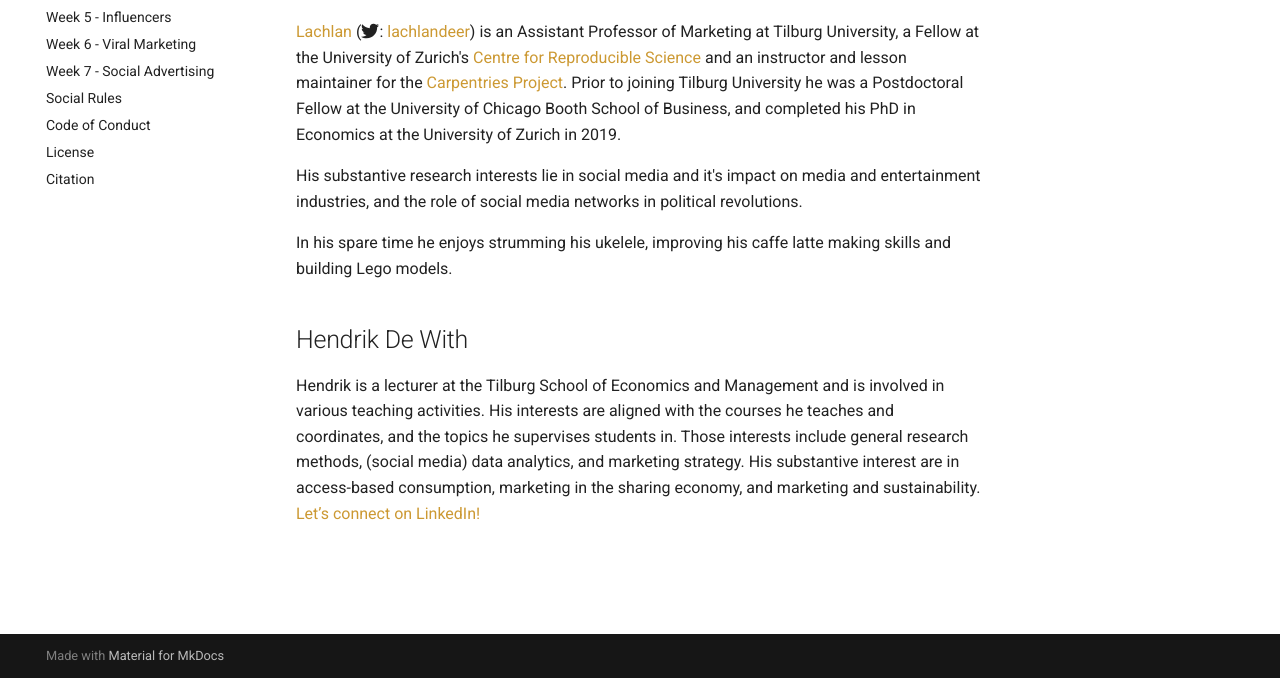
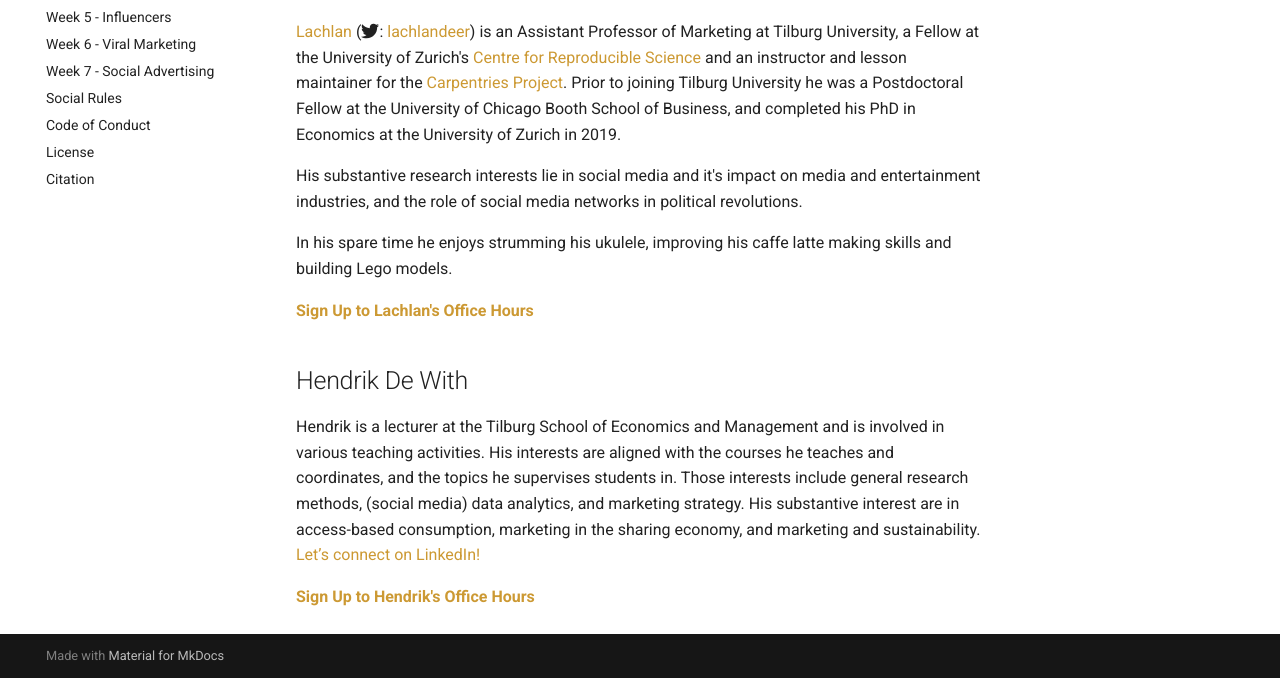
Before and after one commit to tisem-digital-marketing/2021-smwa, an MkDocs documentation site: the page built from docs/about.md, in a window 1280 px wide and 1113 px high, cut to the strip 435-1113 px from the top of the window. Built offline with MkDocs 1.6.1 and Material for MkDocs 9.7.7, drawn with Linux system fonts in a browser that asks for light colours; old or Windows-style settings are respelled for this version of MkDocs.

Commit message:
office hour links on course website

```diff
--- a/docs/about.md
+++ b/docs/about.md
@@ -11,7 +11,9 @@ Prior to joining Tilburg University he was a Postdoctoral Fellow at the Universi
 
 His substantive research interests lie in social media and it's impact on media and entertainment industries, and the role of social media networks in political revolutions.
 
-In his spare time he enjoys strumming his ukelele, improving his caffe latte making skills and building Lego models.
+In his spare time he enjoys strumming his ukulele, improving his caffe latte making skills and building Lego models.
+
+[**Sign Up to Lachlan's Office Hours**][calendly-lachlan]
 
 ## Hendrik De With
 
@@ -20,3 +22,8 @@ His interests are aligned with the courses he teaches and coordinates, and the t
 Those interests include general research methods, (social media) data analytics, and marketing strategy.
 His substantive interest are in access-based consumption, marketing in the sharing economy, and marketing and sustainability.
 [Let’s connect on LinkedIn!](https://www.linkedin.com/in/h-de-with/)
+
+[**Sign Up to Hendrik's Office Hours**][calendly-hendrik]
+
+[calendly-hendrik]: https://calendly.com/h-j-c-dewith/15min
+[calendly-lachlan]: https://calendly.com/lachlan-deer/office-hours
```
